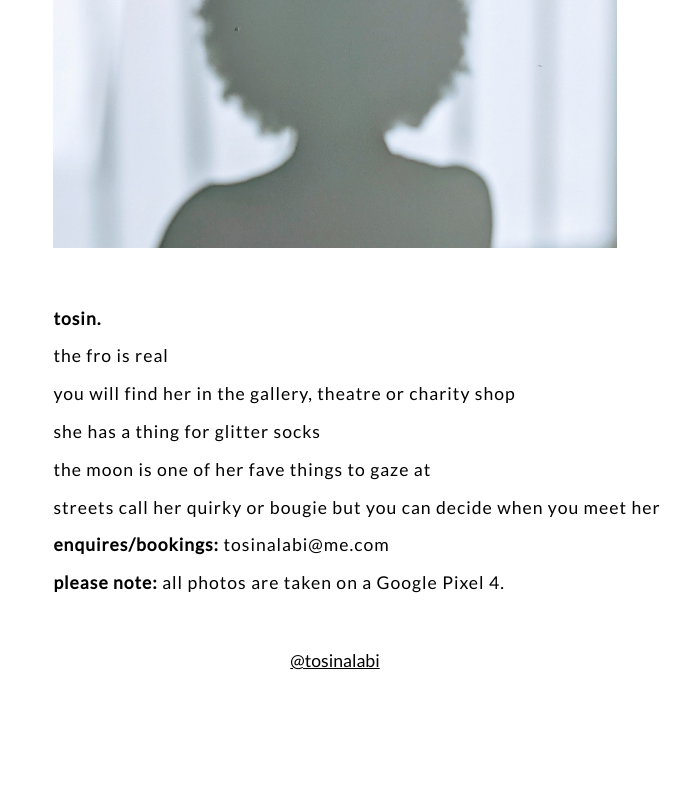
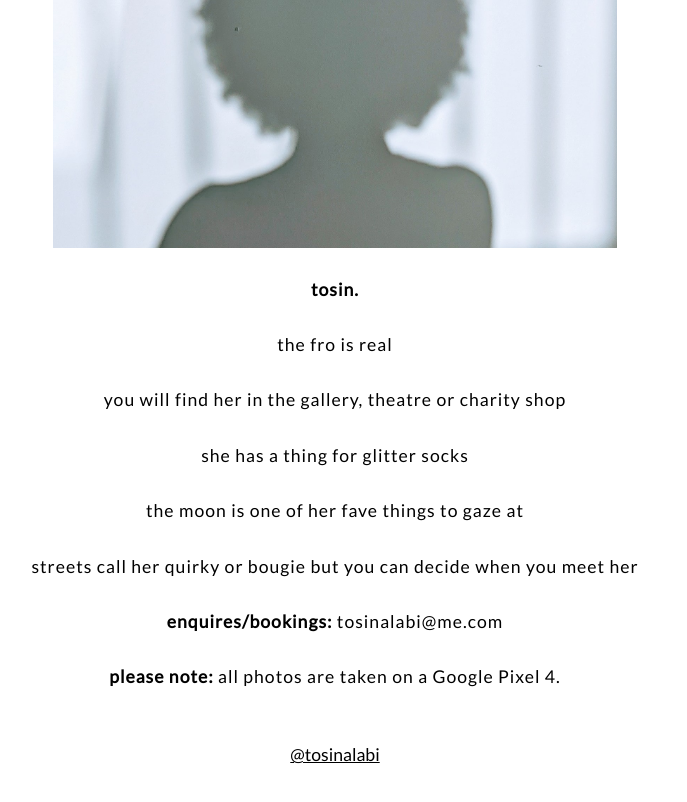
Before and after one commit to rufaik/bytosin, a React (Create React App) app: page /Contact in a window 1280 px wide. Shown: the part 506-1308 px from the top of the page, without its empty margins (305-992 px from the left). Before the commit the page ends 1283 px from the top, so only its background shows below. Built offline with nearby package versions, Linux system fonts and the light colour scheme.

Commit message:
archive11

```diff
--- a/src/Pages/Contact.css
+++ b/src/Pages/Contact.css
@@ -19,13 +19,21 @@
 	text-align: left;
 		font-family: 'Lato', sans-serif;
 	font-weight: 500;
-	font-size: 1.1em
+	font-size: 1.1em;
+	text-align: center;
 		}
 
 .contacttext{
 margin-top: 40px;
- margin-left: 28%;
+ margin-left: auto;
+    margin-right: auto;
  letter-spacing: 1px;
+ display: flex;
+    flex-direction: column;
+    justify-content: center;
+    align-content: center;
+    align-items: center;
+    margin-top: 11px
 }
 
 .instatext{
--- a/src/Pages/Content.js
+++ b/src/Pages/Content.js
@@ -39,13 +39,13 @@
     <Nav />
       <div className="containertosin">
         <div className='headerbox'>
-            <div className='header'>content</div>
+            <div className='header'>Content</div>
         </div>
         <div className='conimgbox'>
             <img className = '' alt='beauty' src="./pix/C1.jpg"/>
-            <img className = 'space' alt='beauty' src="./pix/C2.jpg"/>
             <img className = 'space' alt='beauty' src="./pix/C3.jpg"/>
             <img className = 'space' alt='beauty' src="./pix/C4.jpg"/>
+            <img className = 'space' alt='beauty' src="./pix/C2.jpg"/>
         </div>
         <a className="arrow" href="/Portraits">
           <div className='subheader'>portraits</div>
--- a/src/Pages/Family.js
+++ b/src/Pages/Family.js
@@ -41,7 +41,7 @@
     <Nav />
       <div className="containertosin">
         <div className='headerbox'>
-            <div className='header'>family</div>
+            <div className='header'>Family</div>
         </div>
         <div className='conimgbox'>
             <img className = '' alt='beauty' src="./pix/F1.jpg"/>
--- a/src/Pages/Home.css
+++ b/src/Pages/Home.css
@@ -150,7 +150,7 @@
 .contenttext{
 	position: absolute;
     left: 0%;
-    top: 5%;
+    top: 4%;
     right: 0%;
     bottom: auto;
     display: block;
@@ -172,7 +172,7 @@
 .portraitstext{
 	position: absolute;
     left: 0%;
-    top: 5%;
+    top: 4%;
     right: 0%;
     bottom: auto;
     display: block;
@@ -194,7 +194,7 @@
 .familytext{
 	position: absolute;
     left: 0%;
-    top: 5%;
+    top: 4%;
     right: 0%;
     bottom: auto;
     display: block;
@@ -217,7 +217,7 @@
 .productstext{
 	position: absolute;
     left: 0%;
-    top: 5%;
+    top: 4%;
     right: 0%;
     bottom: auto;
     display: block;
--- a/src/Pages/Portraits.js
+++ b/src/Pages/Portraits.js
@@ -40,7 +40,7 @@
     <Nav />
       <div className="containertosin">
         <div className='headerbox'>
-            <div className='header'>portraits</div>
+            <div className='header'>Portraits</div>
         </div>
         <div className='conimgbox'>
             <img className = '' alt='beauty' src="./pix/P1.jpg"/>
--- a/src/Pages/Products.js
+++ b/src/Pages/Products.js
@@ -40,7 +40,7 @@
     <Nav />
       <div className="containertosin">
         <div className='headerbox'>
-            <div className='header'>products</div>
+            <div className='header'>Products</div>
         </div>
         <div className='conimgbox'>
             <img className = '' alt='beauty' src="./pix/R1.jpg"/>
```
